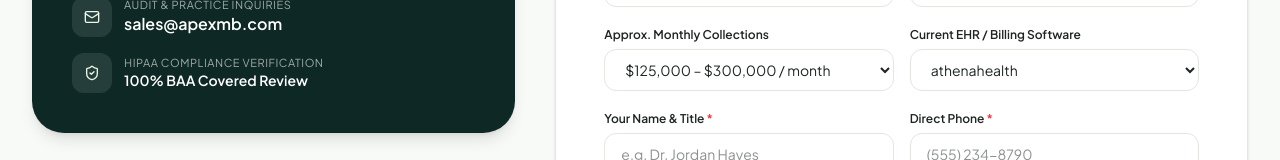
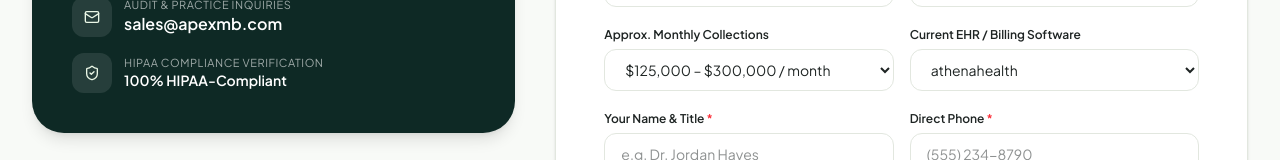
Before and after one commit to M-Huzaifa00/apex-medical-billing, a React (Vite) app: page /contact-us in a window 1280 px wide. Shown: the part 737-897 px from the top of the page. Built offline with nearby package versions, Linux system fonts and the light colour scheme.

Commit message:
chore: tweak the content.

```diff
--- a/src/pages/ContactPage.tsx
+++ b/src/pages/ContactPage.tsx
@@ -139,7 +139,7 @@ export const ContactPage: React.FC = () => {
                 </div>
                 <div>
                   <div className="text-[11px] uppercase tracking-wider text-white/60">HIPAA Compliance Verification</div>
-                  <div className="font-semibold text-white">100% BAA Covered Review</div>
+                  <div className="font-semibold text-white">100% HIPAA-Compliant</div>
                 </div>
               </div>
             </div>
```
